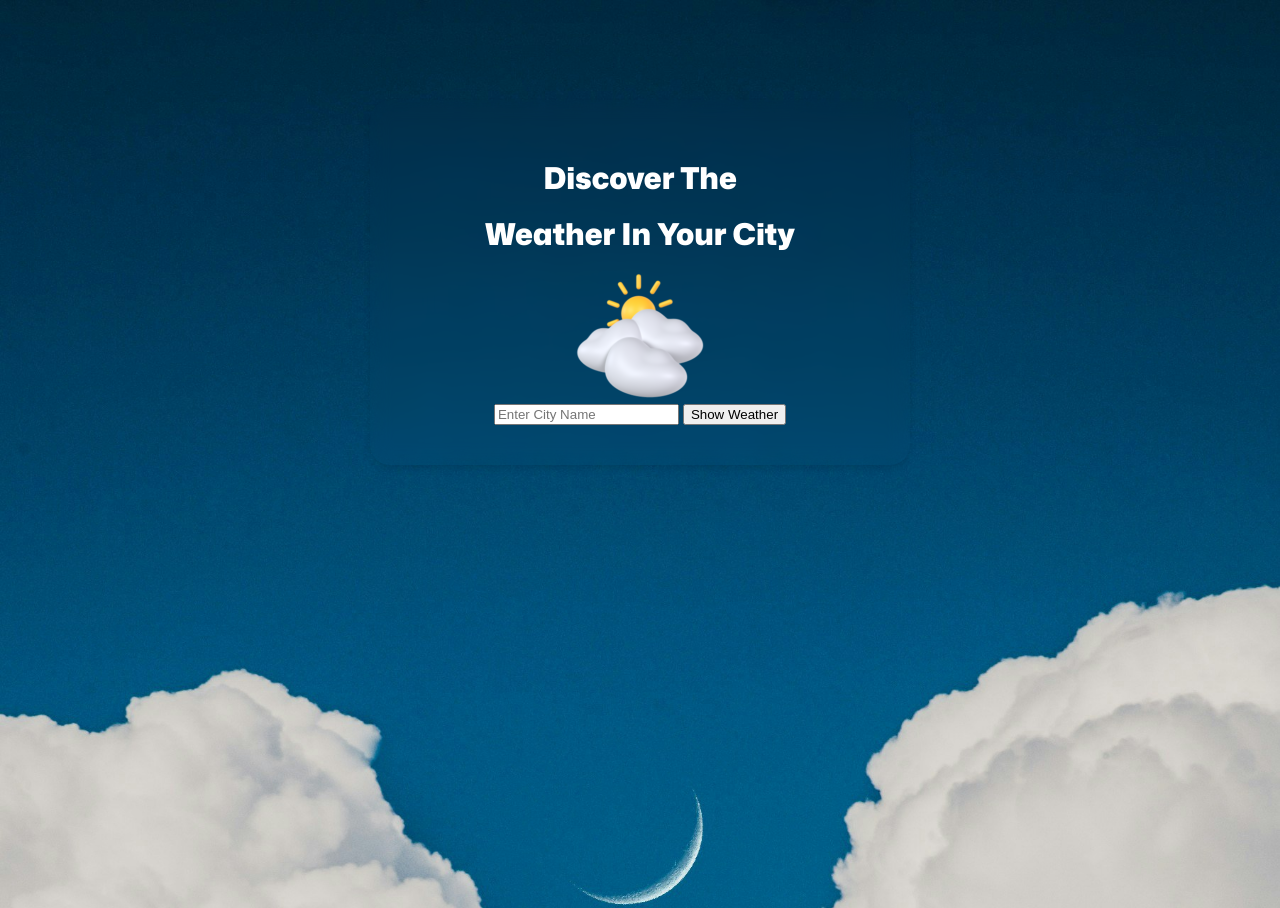
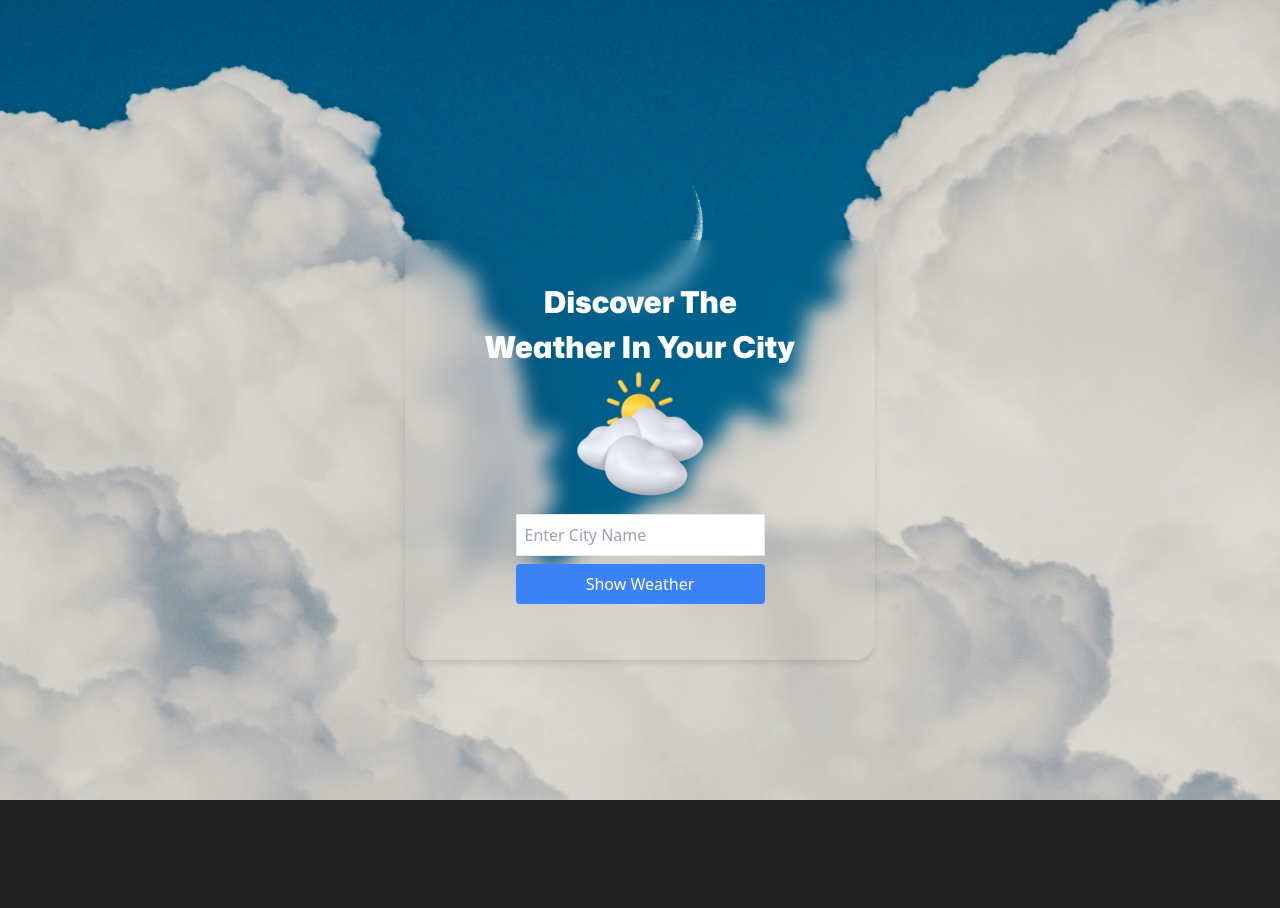
Before and after one commit to ZakariaBenlamkadam/weather-app, a website: page index.html in a window 1280 px wide. After the commit the page ends 800 px from the top, so only its background shows below. Drawn offline with Linux system fonts and the light colour scheme; files whose address does not match are found by name.

Commit message:
Fix font and CSS paths for GitHub Pages

```diff
--- a/index.html
+++ b/index.html
@@ -3,7 +3,7 @@
 <head>
     <meta charset="UTF-8">
     <title>Select City</title>
-    <link rel="stylesheet" href="dist/home.css">
+    <link rel="stylesheet" href="dist/style.css">
     <link rel="stylesheet" href="style.css">
 
     <link rel="preload" href="Mona-Sans.woff2" as="font" type="font/woff2" crossorigin>
```
